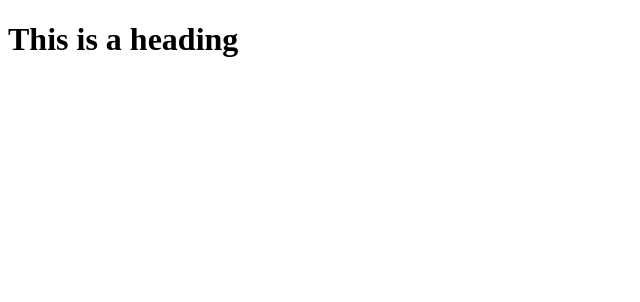
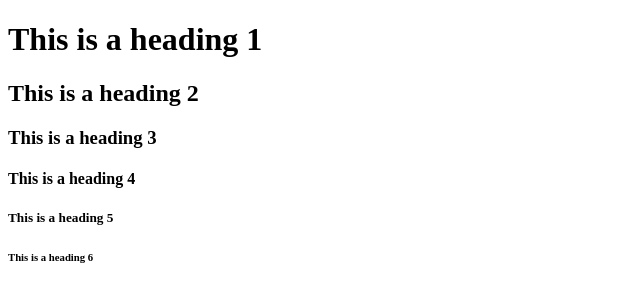
Before and after one commit to Manav-Chaudhary/html-css, a plain HTML site: page index.html in a window 1280 px wide. Shown: the whole page, without its empty margins (0-640 px from the left). Drawn offline with Linux system fonts and the light colour scheme.

Commit message:
Added headings

```diff
--- a/index.html
+++ b/index.html
@@ -6,6 +6,11 @@
     <title>Index Page</title>
 </head>
 <body>
-    <h1>This is a heading</h1>
+    <h1>This is a heading 1</h1>
+    <h2>This is a heading 2</h2>
+    <h3>This is a heading 3</h3>
+    <h4>This is a heading 4</h4>
+    <h5>This is a heading 5</h5>
+    <h6>This is a heading 6</h6>
 </body>
 </html>
```
